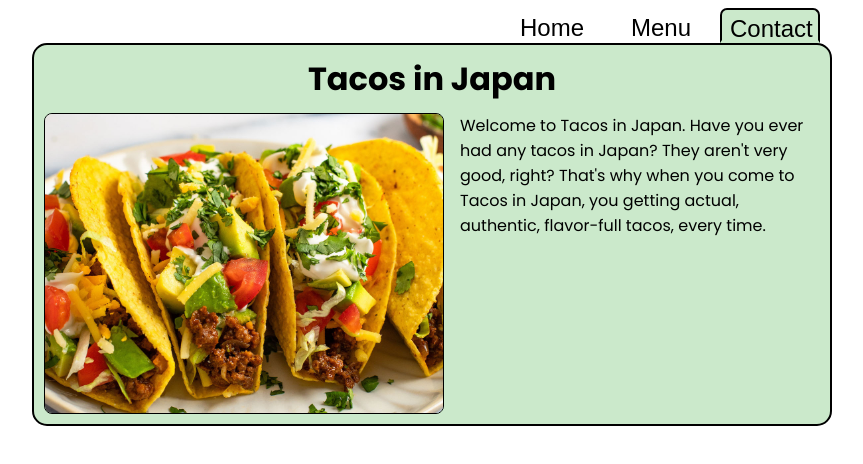
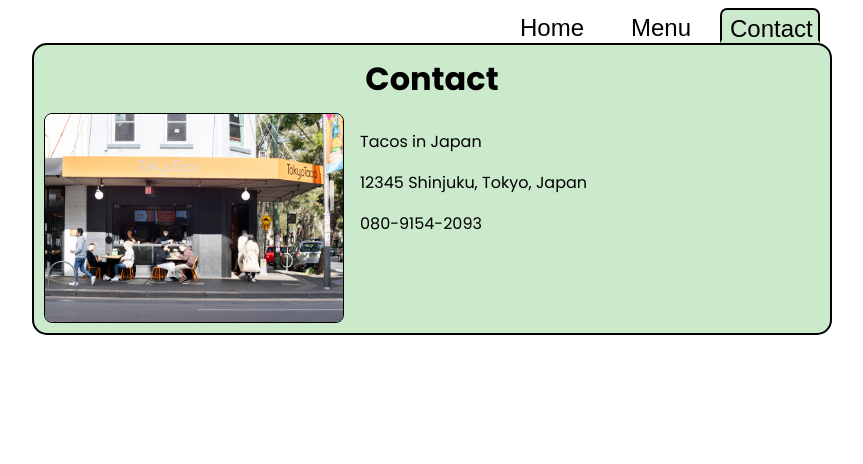
Before and after one commit to Curtendo/restaurant, a website built with webpack: page src/index.html in a window 1280 px wide. Both pictures are taken after a click on the button "Contact". Shown: the whole page, without its empty margins (208-1071 px from the left). Built offline with nearby package versions, Linux system fonts and the light colour scheme.

Commit message:
Make contact page content and logic

```diff
--- a/src/contact.js
+++ b/src/contact.js
@@ -1,3 +1,40 @@
+import TokyoTacos from './tokyo-tacos.jpg';
+
 function addContactElements(contentDiv) {
+    const newH1 = document.createElement("h1");
+    newH1.classList.add("title");
+    newH1.textContent = "Contact";
 
+    const picAndTextDiv = document.createElement("div");
+    picAndTextDiv.classList.add("pic-and-text");
+
+    const tokyoPic = new Image();
+    tokyoPic.src = TokyoTacos;
+    tokyoPic.width = "300";
+
+    const welcomeDiv = document.createElement("div");
+    welcomeDiv.classList.add("welcome-message");
+
+    const p1 = document.createElement("p");
+    // p1.classList.add("");
+    p1.textContent = "Tacos in Japan";
+
+    const p2 = document.createElement("p");
+    // p2.classList.add("");
+    p2.textContent = "12345 Shinjuku, Tokyo, Japan";
+
+    const p3 = document.createElement("p");
+    // p3.classList.add("");
+    p3.textContent = "080-9154-2093";
+
+    contentDiv.appendChild(newH1);
+    contentDiv.appendChild(picAndTextDiv);
+    picAndTextDiv.appendChild(tokyoPic);
+    picAndTextDiv.appendChild(welcomeDiv);
+
+    welcomeDiv.appendChild(p1);
+    welcomeDiv.appendChild(p2);
+    welcomeDiv.appendChild(p3);
 }
+
+export { addContactElements };
--- a/src/index.js
+++ b/src/index.js
@@ -1,5 +1,6 @@
 import { addHomeElements } from './home';
 import { addMenuElements } from './menu';
+import { addContactElements } from './contact';
 import './style.css';
 
 const contentDiv = document.querySelector("#content");
@@ -11,8 +12,8 @@ const contactButton = document.querySelector("#contact-button");
 function highlightNav(buttonID) {
     // Clear all selectors first
     const buttonArray = Array.from(navBar.children);
-    buttonArray.forEach((but) => {
-        but.classList.remove("nav-button-selected")
+    buttonArray.forEach((navButton) => {
+        navButton.classList.remove("nav-button-selected")
     })
 
     // Add highlight to current button
@@ -34,7 +35,7 @@ menuButton.addEventListener("click", function(e){
 
 contactButton.addEventListener("click", function(e){
     contentDiv.textContent = "";
-    addHomeElements(contentDiv);
+    addContactElements(contentDiv);
     highlightNav(e.target.id);
 })
 
--- a/src/style.css
+++ b/src/style.css
@@ -54,7 +54,7 @@ header>nav {
 }
 
 #content {
-    max-width: 800px;
+    width: 800px;
     padding: 10px;
     border: 2px solid black;
     border-radius: 15px;
```
Also changed, not shown: dist/index.html (added), dist/main.js (added), src/tokyo-tacos.jpg (added), 1 other file.
